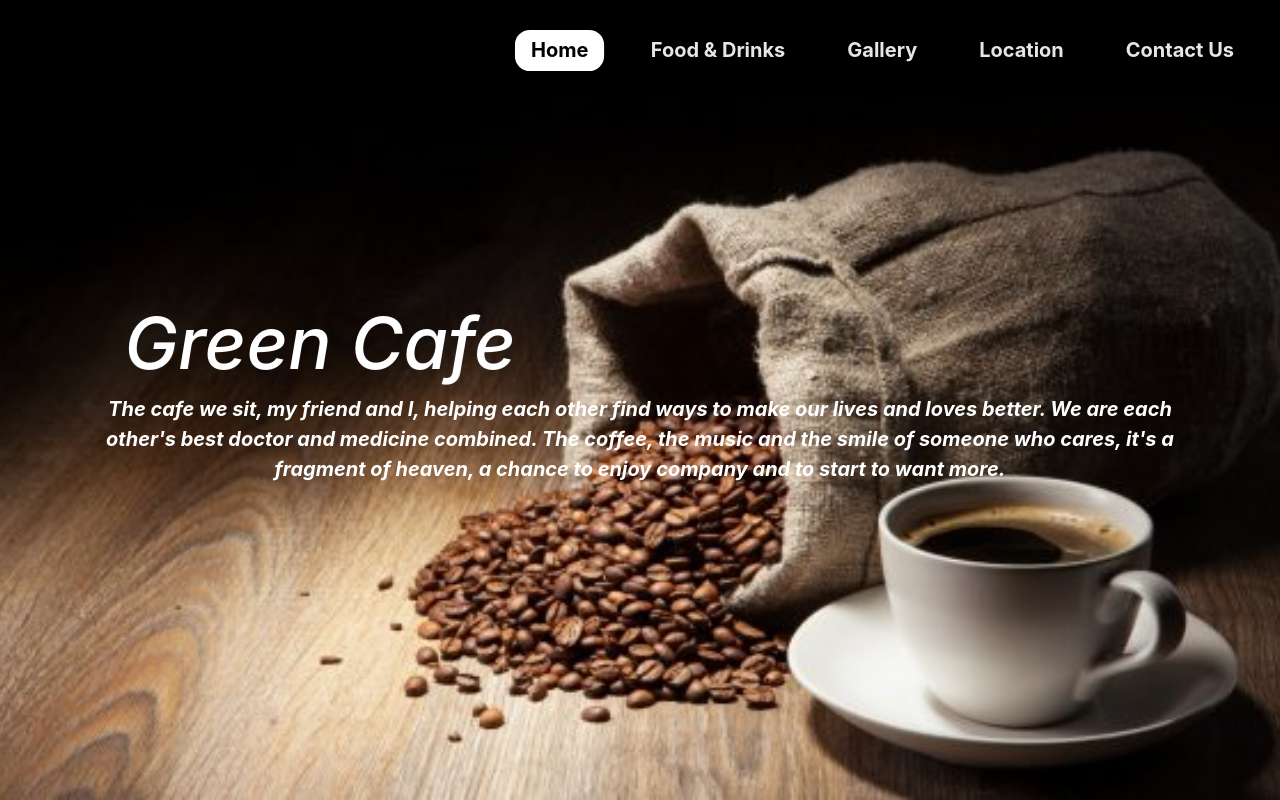
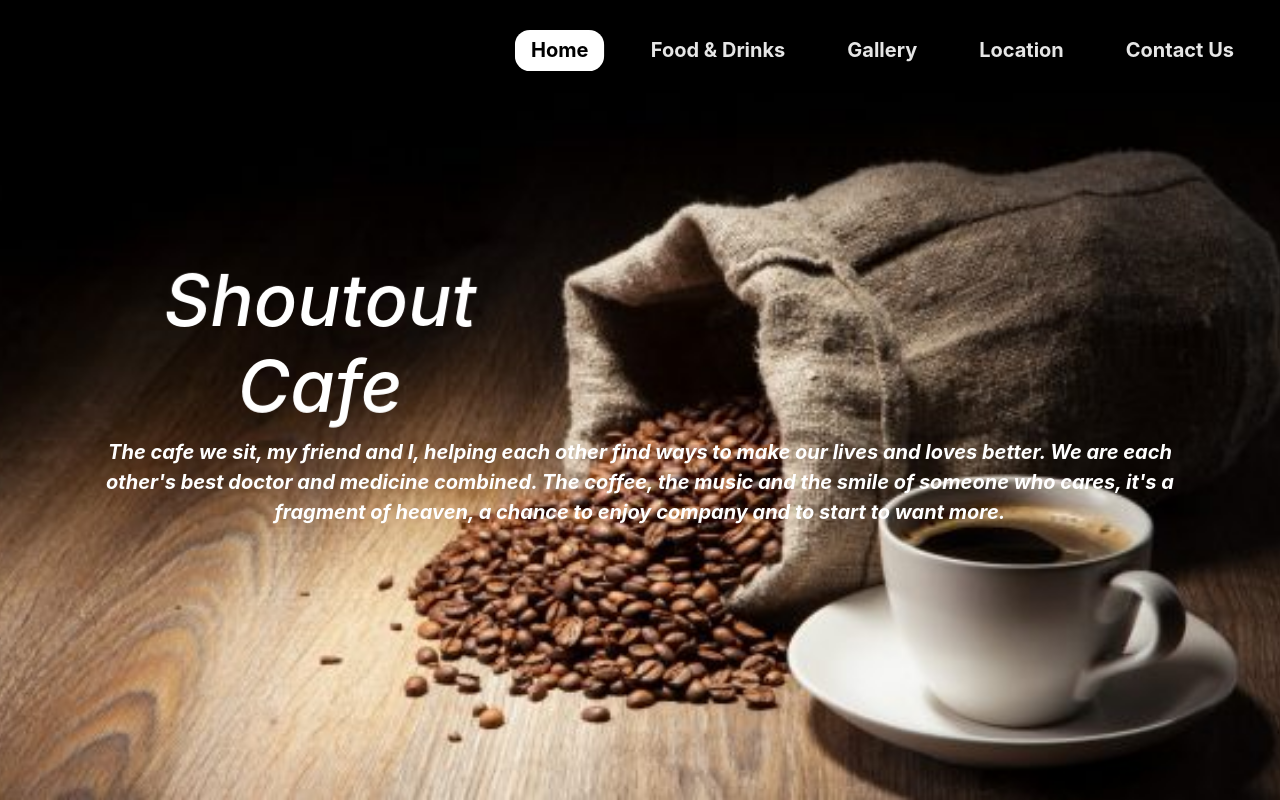
Before and after one commit to anuraghugar/shoutoutcafe, a plain HTML site: page index.html in a window 1280 px wide. Both pictures are taken after a click on the link "Home". Shown: the top 800 px of the page. Drawn offline with nearby package versions, Linux system fonts and the light colour scheme; some packages are replaced by stand-ins of ours.

Commit message:
small change

```diff
--- a/index.html
+++ b/index.html
@@ -29,7 +29,7 @@
         </div>
         <div class="d-flex justify-content-center align-items-center vh-100">
             <div class=" container text-white text-center font-weight-bold">
-                <h1 class="title animate__animated animate__flipInX animate__infinite"><i>Green Cafe</i>
+                <h1 class="title animate__animated animate__flipInX animate__infinite"><i>Shoutout Cafe</i>
                 </h1>
                 <p class="title-body"><i>The cafe we sit, my friend and I, helping each other find ways to make our
                         lives and loves
```
